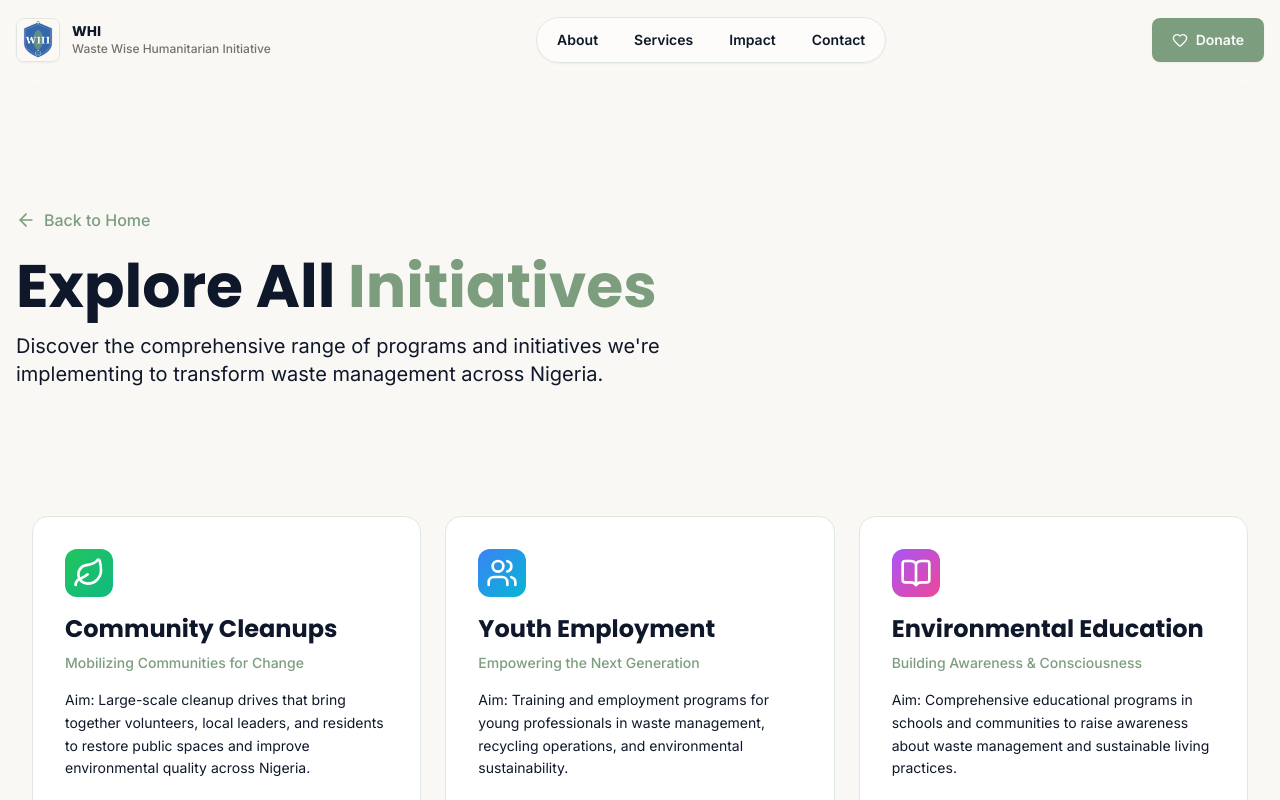
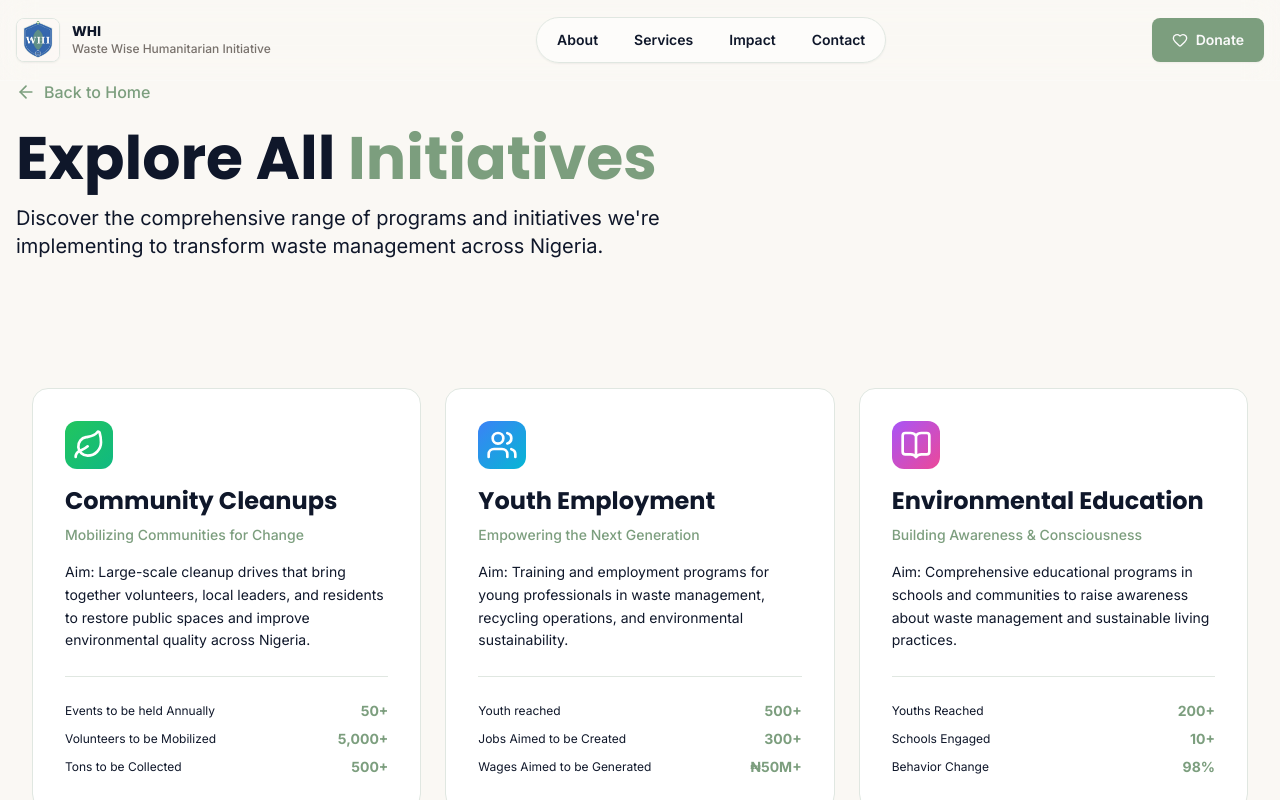
Before and after one commit to Anselem245040/Waste-Wise-Humanitarian-Initiative, a React (Vite) app: page /explore-all in a window 1280 px wide. Shown: the top 800 px of the page. Built offline with nearby package versions, Linux system fonts and the light colour scheme.

Commit message:
last changes

```diff
--- a/src/App.tsx
+++ b/src/App.tsx
@@ -1,8 +1,8 @@
-import { useState } from "react";
+import { useEffect, useState } from "react";
 import { Toaster } from "@/components/ui/sonner";
 import { TooltipProvider } from "@/components/ui/tooltip";
 import NotFound from "@/pages/NotFound";
-import { Route, Switch } from "wouter";
+import { Route, Switch, useLocation } from "wouter";
 import ErrorBoundary from "@/components/ErrorBoundary";
 import { ThemeProvider } from "./contexts/ThemeContext";
 import Navbar from "./components/Navbar";
@@ -13,8 +13,20 @@ import LearnMore from "./pages/LearnMore";
 import ExploreAll from "./pages/ExploreAll";
 import Footer from "./pages/Footer";
 
+function ScrollToTop() {
+  const [location] = useLocation();
+
+  useEffect(() => {
+    window.scrollTo({ top: 0, left: 0, behavior: "instant" });
+  }, [location]);
+
+  return null;
+}
+
 function Router() {
   return (
+    <>
+      <ScrollToTop />
       <Switch>
         <Route path={"/"} component={Home} />
         <Route path={"/view-more"} component={ViewMore} />
@@ -24,6 +36,7 @@ function Router() {
         {/* Final fallback route */}
         <Route component={NotFound} />
       </Switch>
+    </>
   );
 }
 
--- a/src/pages/ExploreAll.tsx
+++ b/src/pages/ExploreAll.tsx
@@ -105,7 +105,7 @@ export default function ExploreAll() {
   return (
     <div className='min-h-screen bg-background'>
       {/* Header */}
-      <div className='relative pt-32 pb-16 overflow-hidden'>
+      <div className='relative pb-16 overflow-hidden'>
         <div className='absolute inset-0 bg-gradient-to-br from-primary/5 via-transparent to-accent/5' />
         <div className='ml-4 relative z-10'>
           <Link href='/'>
```
Lines whose indentation alone changed are shown as unchanged.
